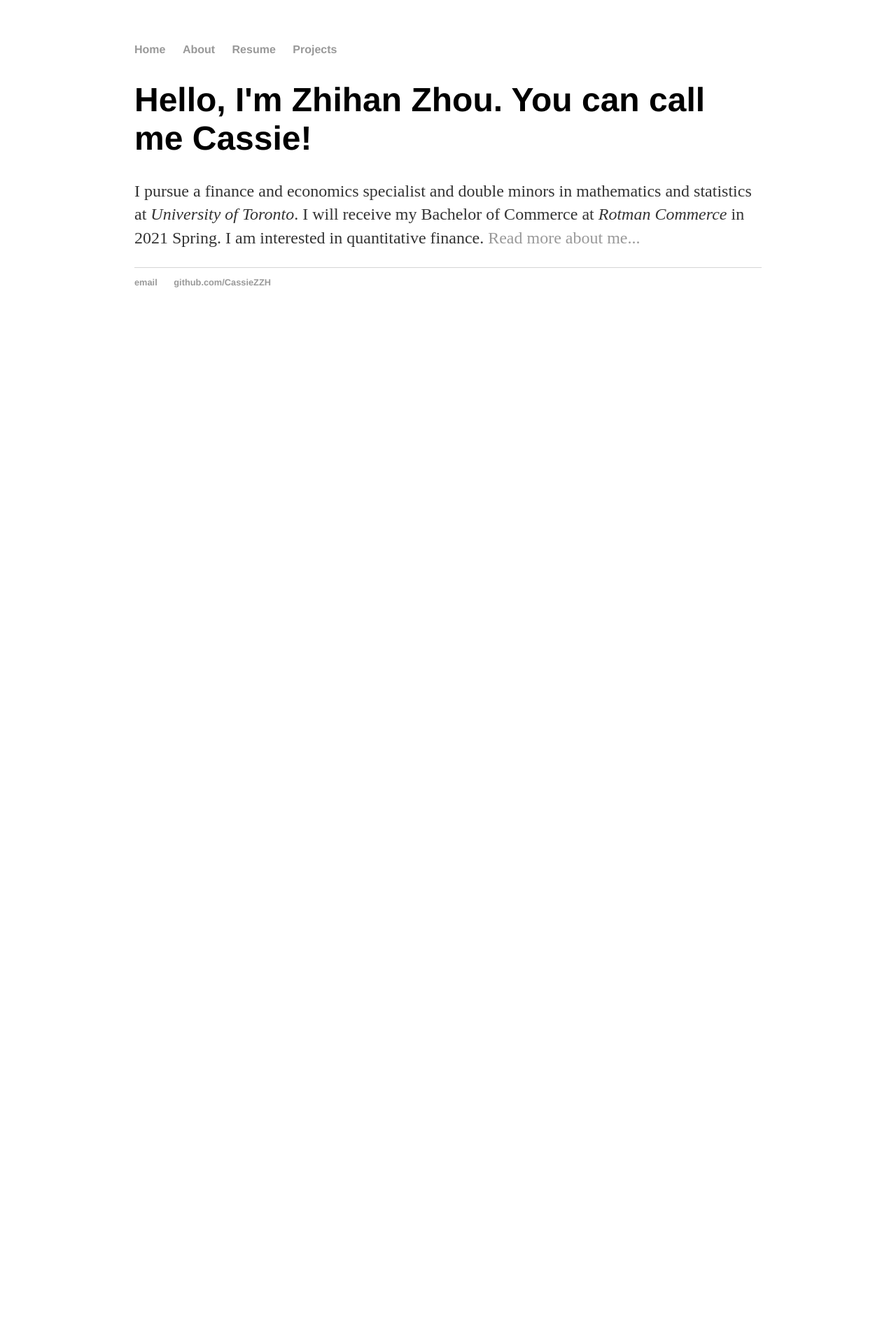
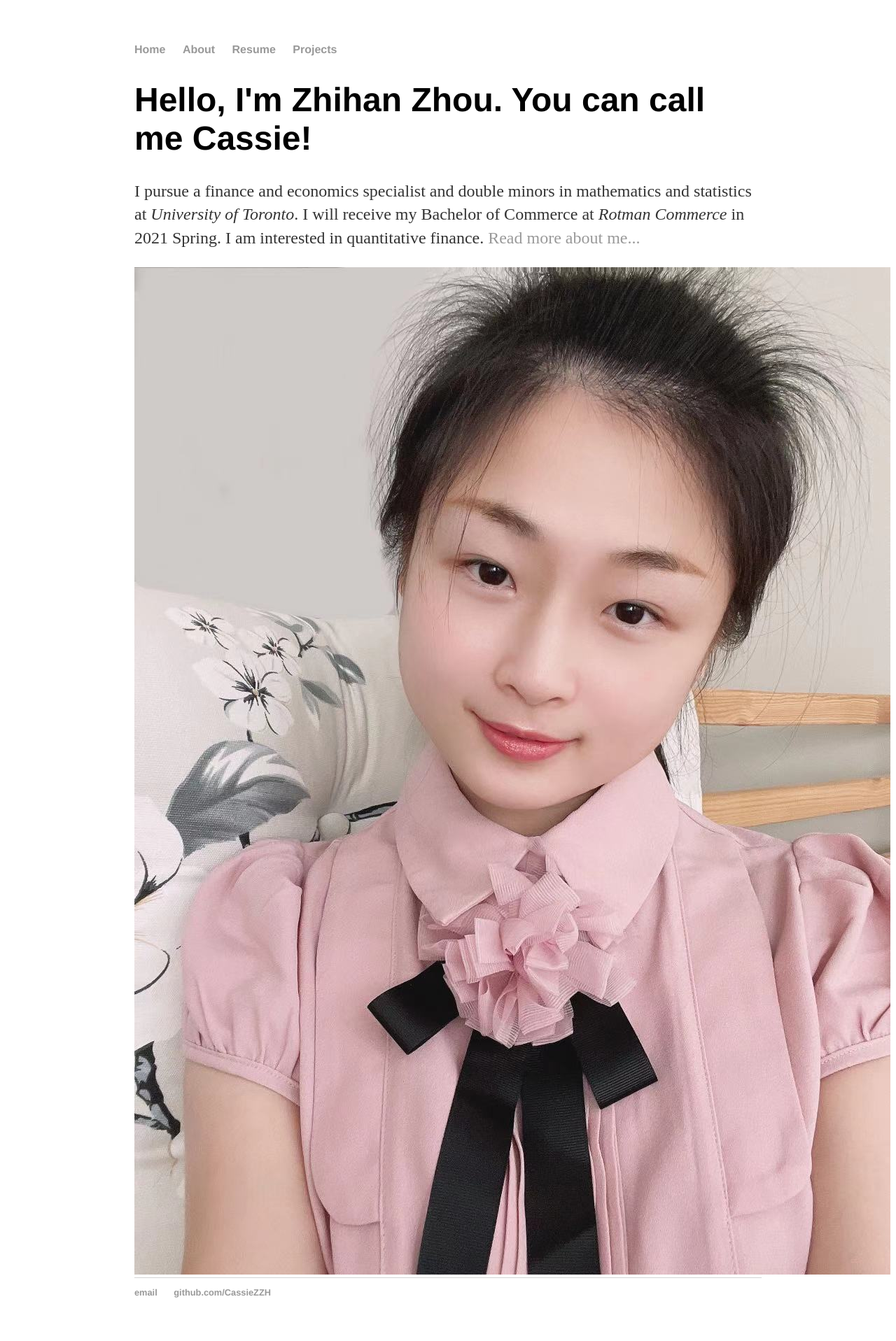
Before and after one commit to CassieZZH/CassieZZH.github.io, a Jekyll site: the page built from index.html, in a window 1280 px wide. Shown: the whole page at 70% size. Built offline with Jekyll 4.4.1, drawn with Linux system fonts in a browser that asks for light colours; before the commit the page ends 900 px from its top, so only the background shows below that.

Commit message:
Update index.html

```diff
--- a/index.html
+++ b/index.html
@@ -6,3 +6,6 @@ title: Zhihan (Cassie) Zhou
 	<h1>Hello, I'm Zhihan Zhou. You can call me Cassie!</h1>
 	<p>I pursue a finance and economics specialist and double minors in mathematics and statistics at <em>University of Toronto</em>. I will receive my Bachelor of Commerce at <em>Rotman Commerce</em> in 2021 Spring. I am interested in quantitative finance. <a href="/about">Read more about me...</a></p>
 </div><!-- /.blurb -->
+<div class="profile-photo">
+	<img src="/images/myimage.jpg" />
+</div>
```
